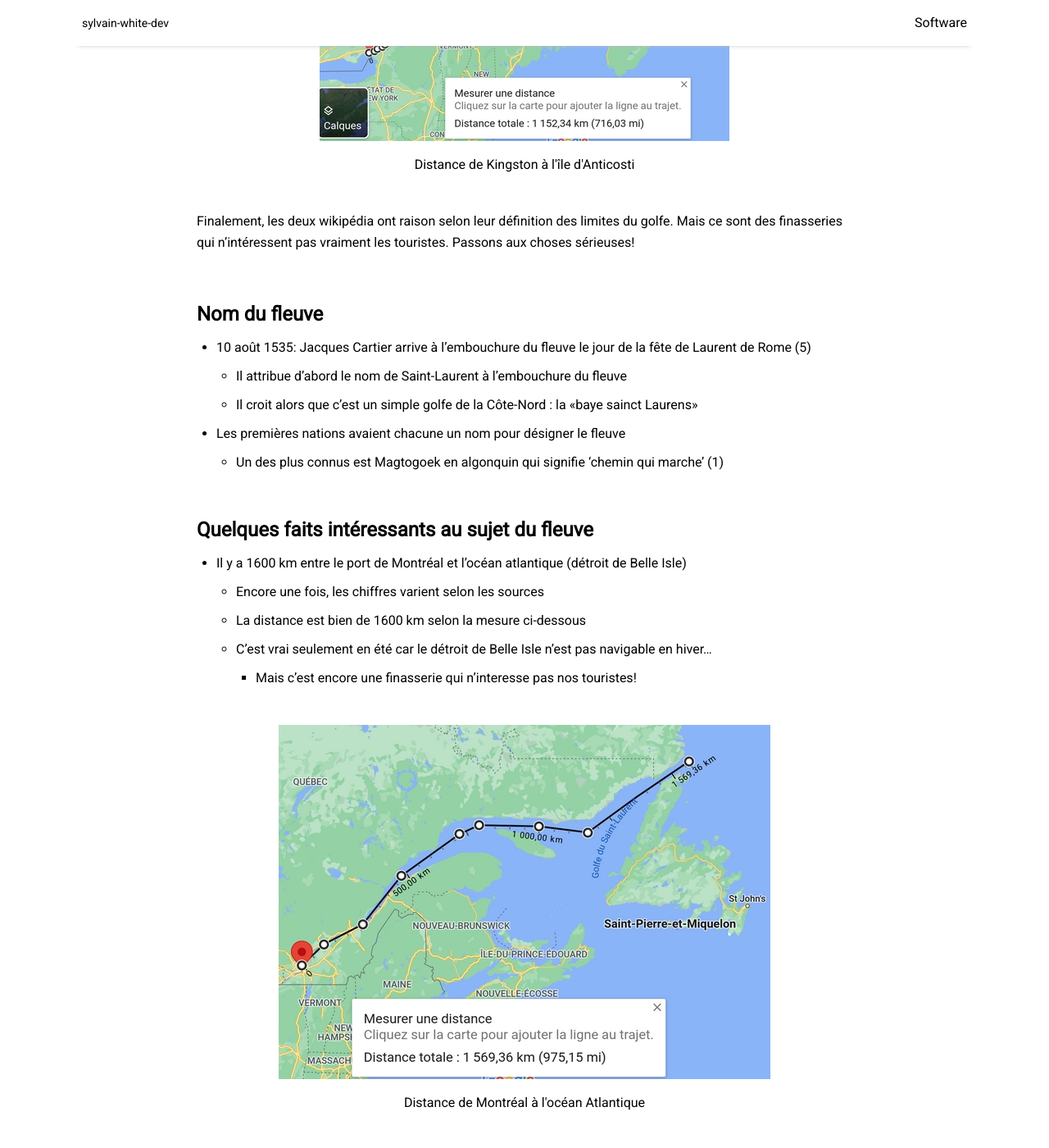
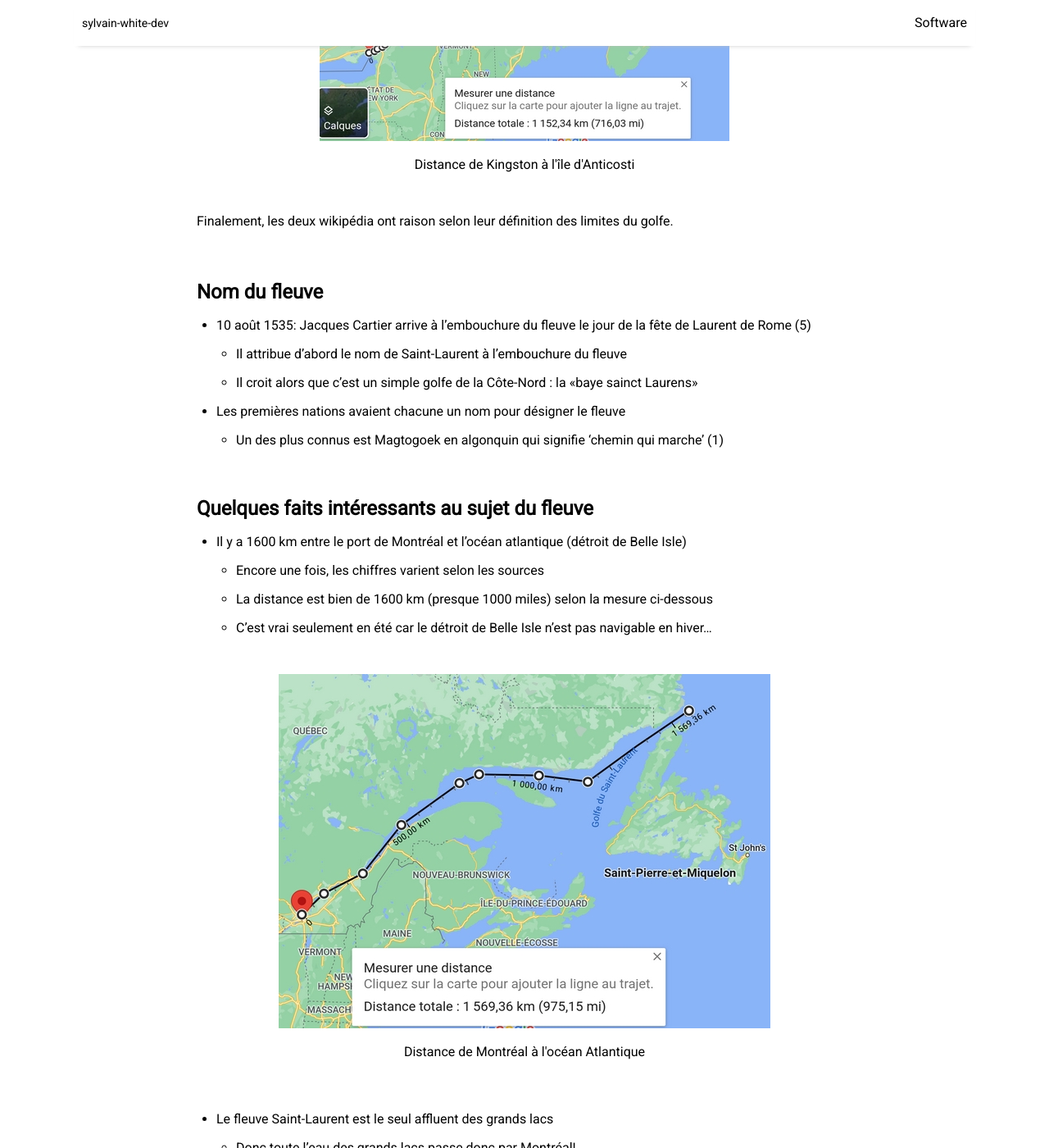
Before and after one commit to sylvainwhite/sylvain-white-dev, a Jekyll site: the page built from _posts/2023-08-26-FleuveSaintLaurent.md, in a window 1280 px wide and 1400 px high, scrolled down 1704 px. Shown: the whole window at 82% size. Built offline with Jekyll 4.4.1, drawn with Linux system fonts in a browser that asks for light colours; nearby versions of some CDN libraries; some of the changed text lies outside the part shown.

Commit message:
Updte post

```diff
--- a/_posts/2023-08-26-FleuveSaintLaurent.md
+++ b/_posts/2023-08-26-FleuveSaintLaurent.md
@@ -32,7 +32,6 @@ Donc, la version anglaise semble avoir raison. Vraiment? Prenons la définition
 
 <br/>
 Finalement, les deux wikipédia ont raison selon leur définition des limites du golfe.
-Mais ce sont des finasseries qui n'intéressent pas vraiment les touristes. Passons aux choses sérieuses!
 
 <br/>
 ## Nom du fleuve
@@ -47,9 +46,8 @@ Mais ce sont des finasseries qui n'intéressent pas vraiment les touristes. Pass
 
 * Il y a 1600 km entre le port de Montréal et l’océan atlantique (détroit de Belle Isle)
     * Encore une fois, les chiffres varient selon les sources
-    * La distance est bien de 1600 km selon la mesure ci-dessous
+    * La distance est bien de 1600 km (presque 1000 miles) selon la mesure ci-dessous
     * C'est vrai seulement en été car le détroit de Belle Isle n'est pas navigable en hiver...
-        * Mais c'est encore une finasserie qui n'interesse pas nos touristes!
 
 <br/>
 ![]({{ site.github.url }}/resources/DistancePortEtAtlantique.jpg "Distance de Montréal à l'océan Atlantique")
@@ -59,7 +57,7 @@ Mais ce sont des finasseries qui n'intéressent pas vraiment les touristes. Pass
 <br/>
 * Le fleuve Saint-Laurent est le seul affluent des grands lacs
     * Donc toute l’eau des grands lacs passe donc par Montréal!
-* Le dénivelé de la voie maritime du Saint-Laurent au complet est l'équivalent d'un immeuble de 60 étages (6)
+* Le dénivelé de la voie maritime du Saint-Laurent au complet est l'équivalent d'un immeuble de [60 étages](https://grandslacs-voiemaritime.com/wp-content/themes/slsmc/seaway-timeline-page/images/vital_waterway_fr.jpg){:target="_blank"} (6)
     * De la tête du lac Supérieur jusqu'à la mer
 * Le bassin hydrographique des grands lacs et du Saint-Laurent contient 25% de l’eau douce du monde (7)
     * Voir le graphique qui illustre ce gigantesque bassin (7)
```
